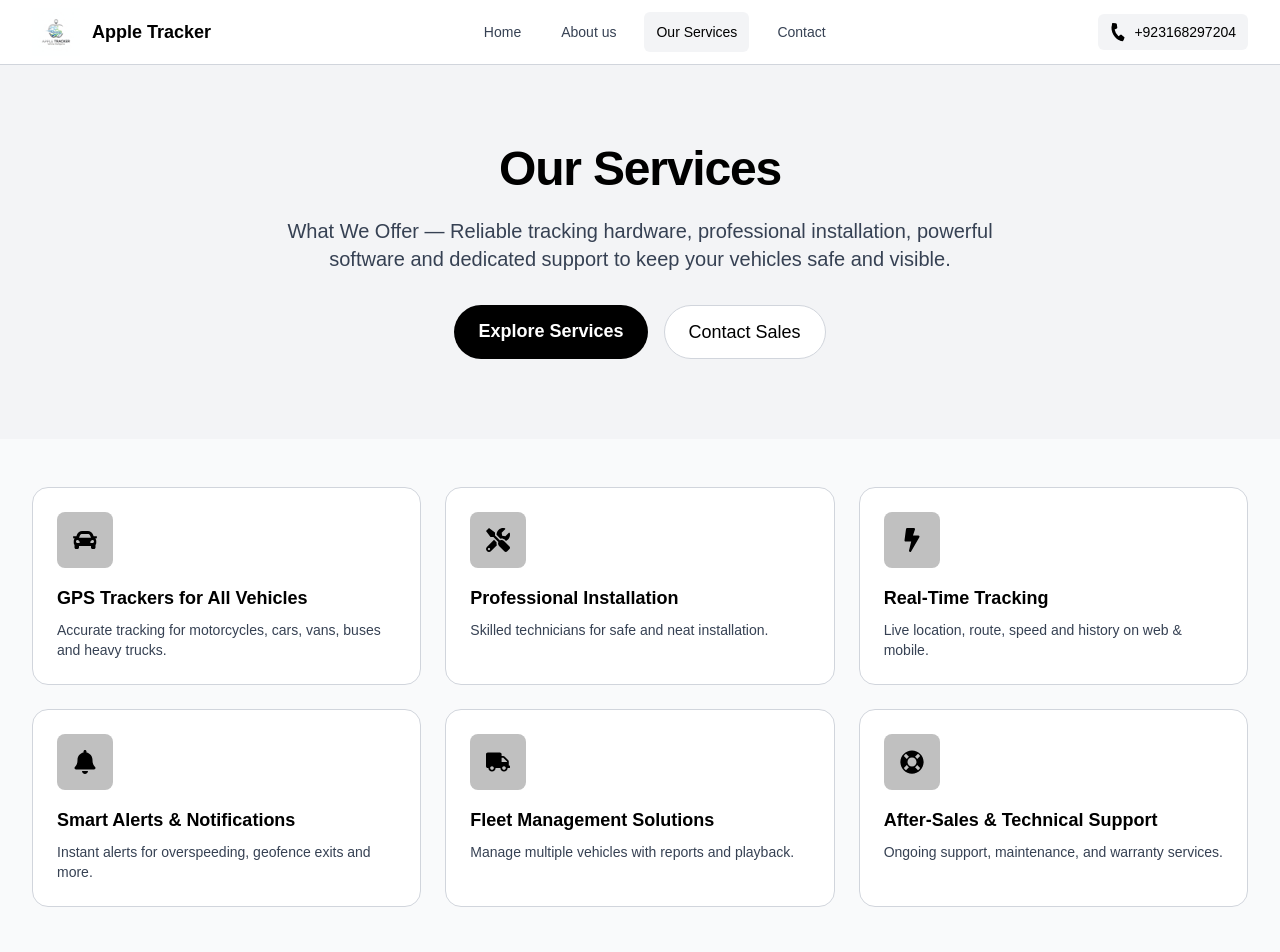
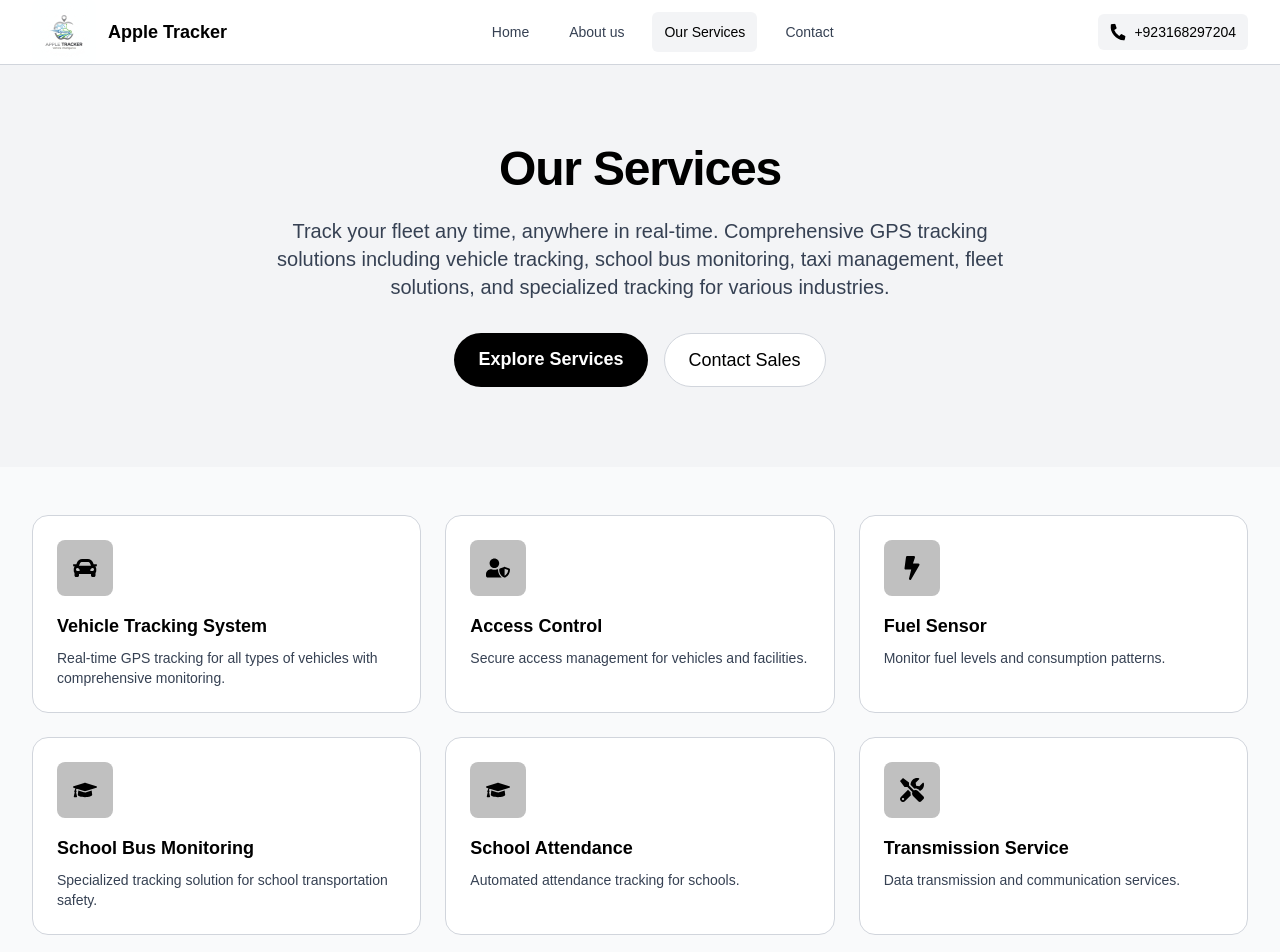
Before and after one commit to maunijaz/testRepo, a Next.js app: page /our_services in a window 1280 px wide. Shown: the top 952 px of the page. Built offline with nearby package versions, Linux system fonts and the light colour scheme.

Commit message:
Info Change 1

```diff
--- a/app/components/about/AboutHero.tsx
+++ b/app/components/about/AboutHero.tsx
@@ -10,14 +10,14 @@ const AboutHero = () => {
           </h1>
           <div className="p-6 mt-8 bg-white rounded-2xl border border-gray-300">
             <p className="text-xl leading-8 text-gray-700">
-              Apple Tracker is a leading GPS tracking and fleet management company that delivers
-              advanced tracking solutions for both personal and commercial vehicles. We aim to make
-              real-time vehicle tracking simple, affordable, and accessible for everyone.
+              We know how to customize GPS tracking for your business, your needs and your highest payback.
+              Hire partners with leading experience. Together we give you a winning combination of expert
+              personal attention backed by one of the largest, most reliable GPS networks in UAE.
             </p>
             <p className="mt-4 text-xl leading-8 text-gray-700">
-              Whether you're tracking one bike or managing an entire fleet of heavy vehicles,
-              we provide complete service, from installation and configuration to continuous
-              access through our mobile app and web portal.
+              Track your fleet any time, anywhere in real-time. From basic tracking to advanced fleet
+              management solutions including school bus tracking, taxi management, cold storage monitoring,
+              and waste management solutions.
             </p>
           </div>
         </div>
--- a/app/components/about/CoreValues.tsx
+++ b/app/components/about/CoreValues.tsx
@@ -3,23 +3,23 @@ import { FaHandshake, FaUserShield, FaChartLine, FaHeadset } from 'react-icons/f
 const values = [
   {
     icon: FaUserShield,
-    title: "Trust & Security",
-    description: "We prioritize the security of your data and vehicles, ensuring peace of mind through advanced encryption and reliable tracking systems."
+    title: "Giving Maximum Benefit",
+    description: "It is about giving you the ability to use GPS tracking to its maximum benefit for maximum return on your investment."
   },
   {
     icon: FaHandshake,
-    title: "Customer First",
-    description: "Our commitment to customer satisfaction drives every decision we make, from product development to after-sales support."
+    title: "Customized Solutions",
+    description: "We know how to customize GPS tracking for your business, your needs and your highest payback."
   },
   {
     icon: FaChartLine,
-    title: "Innovation",
-    description: "We continuously evolve our technology to provide cutting-edge solutions that meet the changing needs of our customers."
+    title: "Reliable Network",
+    description: "Backed by one of the largest, most reliable GPS networks in UAE for consistent performance."
   },
   {
     icon: FaHeadset,
-    title: "24/7 Support",
-    description: "Our dedicated support team is always available to help you with any questions or technical assistance you need."
+    title: "Expert Attention",
+    description: "Winning combination of expert personal attention from our experienced team of professionals."
   }
 ];
 
--- a/app/components/about/Highlights.tsx
+++ b/app/components/about/Highlights.tsx
@@ -2,22 +2,28 @@ import { FaTools, FaHeadset, FaDollarSign } from 'react-icons/fa';
 
 const highlights = [
   {
+    icon: FaHeadset,
+    title: '24/7 Customer Support',
+    description:
+      'Round-the-clock customer support available to assist you anytime, anywhere with your tracking needs.',
+  },
+  {
     icon: FaTools,
-    title: 'Professional installation and quick setup',
+    title: 'High-tech Technology',
     description:
-      'Expert installation and fast setup so you can start tracking in no time. Our technicians ensure a smooth, reliable installation process.',
+      'Advanced GPS tracking technology with real-time updates and comprehensive monitoring features.',
   },
   {
     icon: FaHeadset,
-    title: 'Fast and reliable customer support',
+    title: 'Professional Staff',
     description:
-      '24/7 responsive support from our dedicated team to help with configuration, troubleshooting, and advice.',
+      'Experienced and skilled professionals dedicated to providing the best tracking solutions.',
   },
   {
     icon: FaDollarSign,
-    title: 'Transparent pricing with no hidden costs',
+    title: 'Service on your door step',
     description:
-      'Clear, predictable pricing plans with no surprises — pay only for what you need.',
+      'Convenient installation and support services delivered directly to your location.',
   },
 ];
 
--- a/app/components/common/Navbar.tsx
+++ b/app/components/common/Navbar.tsx
@@ -82,12 +82,12 @@ const Navbar: React.FC = () => {
           {/* Left: Logo */}
           <div className="flex items-center gap-6">
             <Link href="/" className="flex items-center gap-3">
-              <div className="relative w-12 h-12">
+              <div className="relative w-16 h-16 rounded-lg overflow-hidden">
                 <Image
                   src="/images/logo.jpeg"
                   alt="Apple Tracker Logo"
                   fill
-                  className="object-contain"
+                  className="object-cover"
                 />
               </div>
               <div className="text-lg font-bold text-black">Apple Tracker</div>
--- a/app/components/our_services/KeyBenefits.tsx
+++ b/app/components/our_services/KeyBenefits.tsx
@@ -8,28 +8,63 @@ import { FiMapPin, FiBell, FiMonitor, FiDollarSign, FiHeadphones } from 'react-i
 const benefits = [
   {
     icon: <FiMapPin className="w-6 h-6" />,
-    title: "Live GPS Updates",
-    description: "High-accuracy location tracking with real-time updates every 10 seconds"
+    title: "Custom Reports",
+    description: "Generate detailed custom reports for comprehensive fleet analysis and insights"
   },
   {
     icon: <FiBell className="w-6 h-6" />,
-    title: "Smart Alerts",
-    description: "Customizable notifications for speed, geofence, and vehicle status"
+    title: "Engine Kill Facility",
+    description: "Remote engine control through mobile app for enhanced security"
   },
   {
     icon: <FiMonitor className="w-6 h-6" />,
-    title: "User-Friendly Dashboard",
-    description: "Intuitive interface accessible from any device, anywhere"
+    title: "Customized Geo-Fences",
+    description: "Set up virtual boundaries and receive alerts when vehicles enter or exit zones"
+  },
+  {
+    icon: <FiBell className="w-6 h-6" />,
+    title: "Over Speed Alerts",
+    description: "Instant notifications when vehicles exceed preset speed limits"
+  },
+  {
+    icon: <FiMonitor className="w-6 h-6" />,
+    title: "Seat Sensor",
+    description: "Monitor passenger occupancy with integrated seat sensors"
+  },
+  {
+    icon: <FiMapPin className="w-6 h-6" />,
+    title: "Weight Sensor",
+    description: "Track vehicle load weight for compliance and optimization"
   },
   {
     icon: <FiDollarSign className="w-6 h-6" />,
-    title: "Affordable Packages",
-    description: "Flexible pricing options for both individual users and fleet managers"
+    title: "Fuel Sensor",
+    description: "Monitor fuel levels and consumption patterns to prevent theft and optimize usage"
+  },
+  {
+    icon: <FiMonitor className="w-6 h-6" />,
+    title: "Drivers & Stop Report",
+    description: "Detailed reports on driver behavior, stops, and route efficiency"
   },
   {
     icon: <FiHeadphones className="w-6 h-6" />,
-    title: "Lifetime Support",
-    description: "Dedicated technical support team available 24/7 for assistance"
+    title: "Ignition On/OFF Report",
+    description: "Track when vehicles are started and stopped for better fleet management"
+  },
+  {
+    icon: <FiMapPin className="w-6 h-6" />,
+    title: "Live Traffic Updates",
+    description: "Real-time traffic information for optimal route planning"
+  },
+  {
+    icon: <FiBell className="w-6 h-6" />,
+    title: "Vehicle Idling Report",
+    description: "Monitor and reduce unnecessary idling to save fuel and reduce emissions"
+  },
+  {
+    icon: <FiMapPin className="w-6 h-6" />,
+    title: "Driver ID Key",
+    description: "Identify and track individual drivers for accountability and performance monitoring"
   }
 ];
 
--- a/app/components/our_services/ServicesHeroNew.tsx
+++ b/app/components/our_services/ServicesHeroNew.tsx
@@ -10,8 +10,9 @@ const ServicesHero = () => {
             Our Services
           </h1>
           <p className="mt-6 text-xl text-gray-700">
-            What We Offer — Reliable tracking hardware, professional installation, powerful
-            software and dedicated support to keep your vehicles safe and visible.
+            Track your fleet any time, anywhere in real-time. Comprehensive GPS tracking solutions
+            including vehicle tracking, school bus monitoring, taxi management, fleet solutions,
+            and specialized tracking for various industries.
           </p>
           <div className="mt-8 flex justify-center gap-4">
             <a className="px-6 py-3 text-lg font-semibold text-white rounded-full bg-black hover:bg-gray-800" href="#services">
--- a/app/components/our_services/ServicesListNew.tsx
+++ b/app/components/our_services/ServicesListNew.tsx
@@ -1,14 +1,14 @@
 import Link from 'next/link';
-import { FaCar, FaTools, FaBolt, FaBell, FaTruck, FaLifeRing } from 'react-icons/fa';
+import { FaCar, FaTools, FaBolt, FaBell, FaTruck, FaLifeRing, FaUserShield, FaGraduationCap, FaTaxi } from 'react-icons/fa';
 import { services } from './servicesData';
 
 const iconMap: Record<string, any> = {
-  'GPS Trackers for All Vehicles': FaCar,
-  'Professional Installation': FaTools,
-  'Real-Time Tracking': FaBolt,
-  'Smart Alerts & Notifications': FaBell,
-  'Fleet Management Solutions': FaTruck,
-  'After-Sales & Technical Support': FaLifeRing,
+  'Vehicle Tracking System': FaCar,
+  'Access Control': FaUserShield,
+  'Fuel Sensor': FaBolt,
+  'School Bus Monitoring': FaGraduationCap,
+  'School Attendance': FaGraduationCap,
+  'Transmission Service': FaTools,
 };
 
 const ServicesList = () => {
--- a/app/components/our_services/servicesData.ts
+++ b/app/components/our_services/servicesData.ts
@@ -1,57 +1,57 @@
 const raw = [
   {
-    slug: 'gps-trackers',
-    title: 'GPS Trackers for All Vehicles',
-    short: 'Accurate tracking for motorcycles, cars, vans, buses and heavy trucks.',
+    slug: 'vehicle-tracking',
+    title: 'Vehicle Tracking System',
+    short: 'Real-time GPS tracking for all types of vehicles with comprehensive monitoring.',
     description:
-      'We supply GPS trackers for motorcycles, cars, vans, buses, and heavy trucks — accurate tracking and reliable performance. Our devices are built for long-term reliability and precise location data.',
+      'Complete vehicle tracking system with real-time location updates, custom reports, engine kill facility through mobile app, seat sensor, customized geo-fences, over speed alerts, weight sensor, fuel sensor, and drivers & stop report. Track any vehicle anytime, anywhere.',
     image: '/images/servicesDet/pic1.jpg',
-    keywords: ['GPS', 'Trackers', 'Vehicles'],
+    keywords: ['Vehicle', 'Tracking', 'GPS'],
   },
   {
-    slug: 'professional-installation',
-    title: 'Professional Installation',
-    short: 'Skilled technicians for safe and neat installation.',
+    slug: 'access-control',
+    title: 'Access Control',
+    short: 'Secure access management for vehicles and facilities.',
     description:
-      'Our skilled technicians install trackers safely and efficiently, ensuring strong signal and neat wiring. We handle installation for all vehicle types and provide configuration on-site.',
+      'Advanced access control system with authentication, authorization, and monitoring capabilities. Manage who can access vehicles and facilities with comprehensive security features.',
     image: '/images/servicesDet/pic2.jpg',
-    keywords: ['Installation', 'Configuration', 'Technician'],
+    keywords: ['Access', 'Control', 'Security'],
   },
   {
-    slug: 'real-time-tracking',
-    title: 'Real-Time Tracking',
-    short: 'Live location, route, speed and history on web & mobile.',
+    slug: 'fuel-sensor',
+    title: 'Fuel Sensor',
+    short: 'Monitor fuel levels and consumption patterns.',
     description:
-      'View your vehicle’s live location, route, speed, and travel history anytime using our web or mobile app. Real-time updates help you respond faster and manage vehicles more effectively.',
+      'Accurate fuel monitoring system to track fuel levels, consumption patterns, and detect fuel theft. Generate detailed reports for fuel management and cost optimization.',
     image: '/images/servicesDet/pic3.jpg',
-    keywords: ['Real-time', 'Live', 'History'],
+    keywords: ['Fuel', 'Sensor', 'Monitoring'],
+  },
+  {
+    slug: 'school-bus-monitoring',
+    title: 'School Bus Monitoring',
+    short: 'Specialized tracking solution for school transportation safety.',
+    description:
+      'Dedicated school bus tracking system with parent notifications, route monitoring, student safety features, and real-time updates. Ensure the safety of students during their commute.',
+    image: '/images/servicesDet/pic4.png',
+    keywords: ['School', 'Bus', 'Safety'],
   },
   {
     slug: 'smart-alerts',
-    title: 'Smart Alerts & Notifications',
-    short: 'Instant alerts for overspeeding, geofence exits and more.',
+    title: 'School Attendance',
+    short: 'Automated attendance tracking for schools.',
     description:
-      'Receive instant alerts for over-speeding, ignition ON/OFF, geofence exits, or battery removal via SMS or app. Customize thresholds and notification channels to fit your operations.',
-    image: '/images/servicesDet/pic4.png',
-    keywords: ['Alerts', 'Geofence', 'Notifications'],
+      'Automated school attendance system integrated with GPS tracking to monitor student presence on buses and at school. Generate attendance reports and notify parents.',
+    image: '/images/servicesDet/pic5.jpg',
+    keywords: ['School', 'Attendance', 'Tracking'],
   },
   {
     slug: 'fleet-management',
-    title: 'Fleet Management Solutions',
-    short: 'Manage multiple vehicles with reports and playback.',
+    title: 'Transmission Service',
+    short: 'Data transmission and communication services.',
     description:
-      'Manage multiple vehicles easily — access detailed trip reports, route playback, idle time, and monthly summaries to optimize operations and reduce costs.',
-    image: '/images/servicesDet/pic5.jpg',
-    keywords: ['Fleet', 'Reports', 'Optimization'],
-  },
-  {
-    slug: 'after-sales-support',
-    title: 'After-Sales & Technical Support',
-    short: 'Ongoing support, maintenance, and warranty services.',
-    description:
-      'We provide ongoing support, maintenance, and warranty services to keep your tracking system running perfectly. Our team is available to help with troubleshooting and updates.',
+      'Reliable data transmission services for GPS tracking devices with multiple connectivity options including GSM, 3G, 4G, and satellite communication.',
     image: '/images/servicesDet/pic6.jpg',
-    keywords: ['Support', 'Warranty', 'Maintenance'],
+    keywords: ['Transmission', 'Communication', 'Data'],
   },
 ];
 
```
